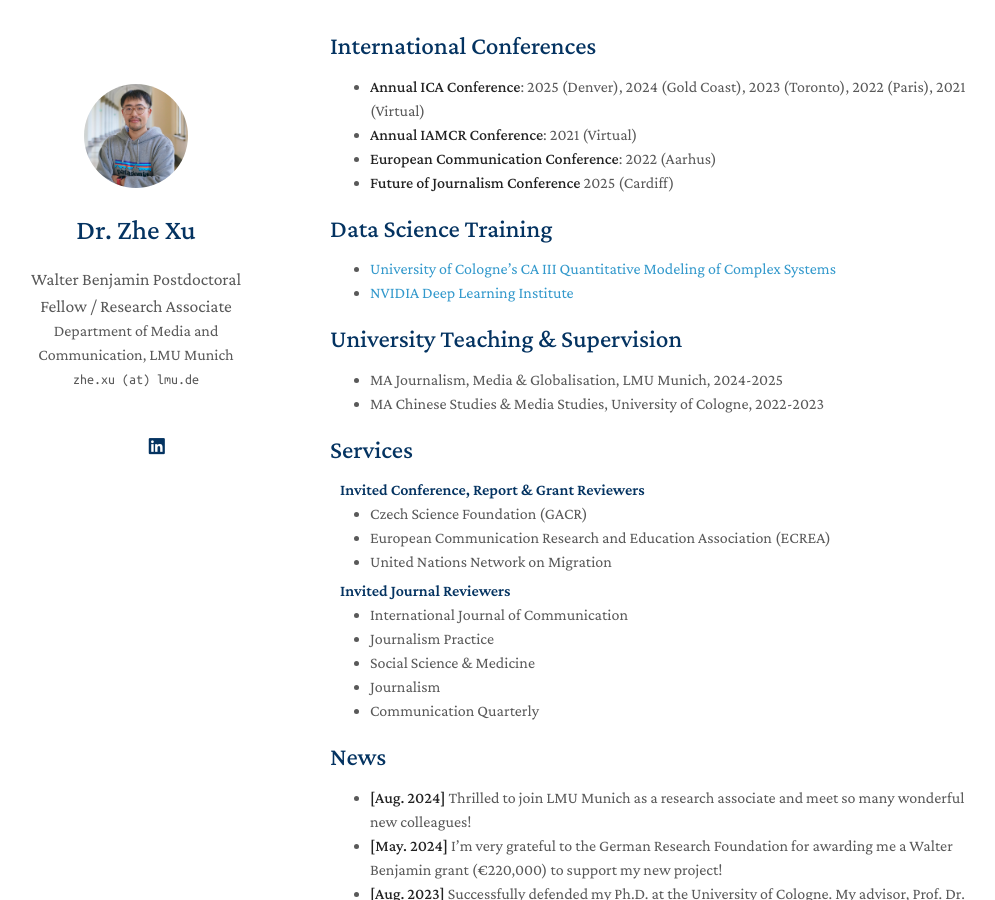
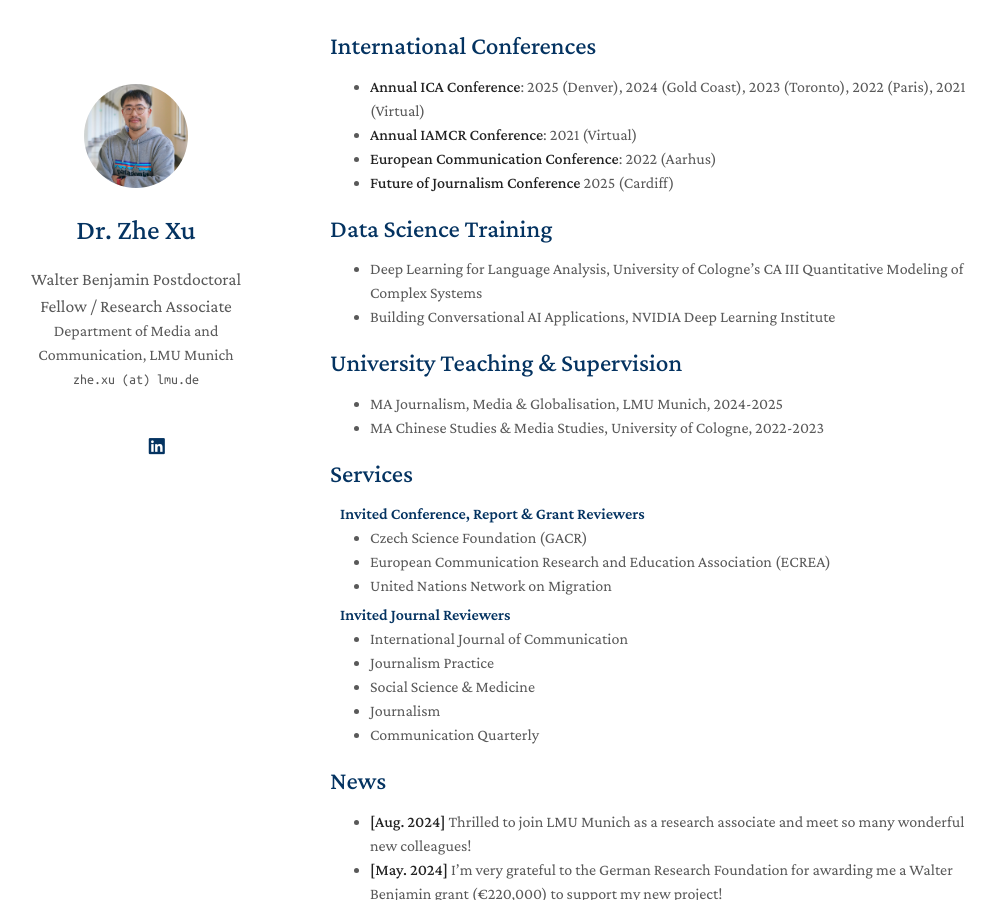
Before and after one commit to zhexuphd/home, a Jekyll site: the page built from index.md, in a window 1280 px wide and 900 px high, scrolled down 1202 px. Shown: the whole window, without its empty margins (140-1135 px from the left). Built offline with Jekyll 4.4.1, drawn with Linux system fonts in a browser that asks for light colours; a style sheet for code colours, icons or effects is not loaded; our own code applies the rules of GitHub Pages for plain Markdown files.

Commit message:
Update index.md

```diff
--- a/index.md
+++ b/index.md
@@ -23,8 +23,8 @@ When I’m not immersed in academia, you’ll likely find me hiking, mountaineer
 
 ## Data Science Training
 
-- [University of Cologne's CA III Quantitative Modeling of Complex Systems](http://ml-school.uni-koeln.de/)
-- [NVIDIA Deep Learning Institute](https://learn.nvidia.com/courses/course-detail?course_id=course-v1:DLI+C-FX-06+V2)
+- Deep Learning for Language Analysis, University of Cologne's CA III Quantitative Modeling of Complex Systems
+- Building Conversational AI Applications, NVIDIA Deep Learning Institute
 
 ## University Teaching & Supervision
 
```
